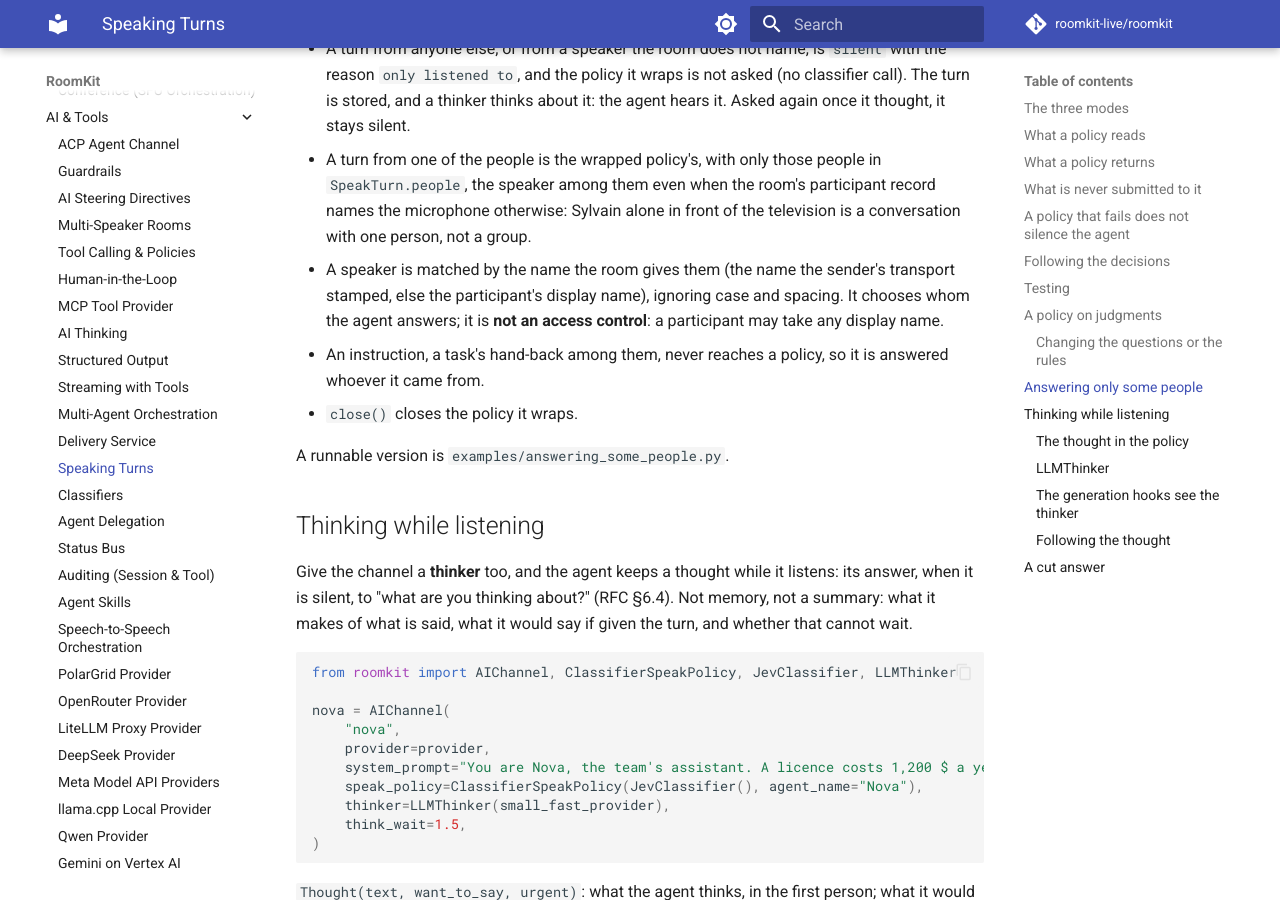
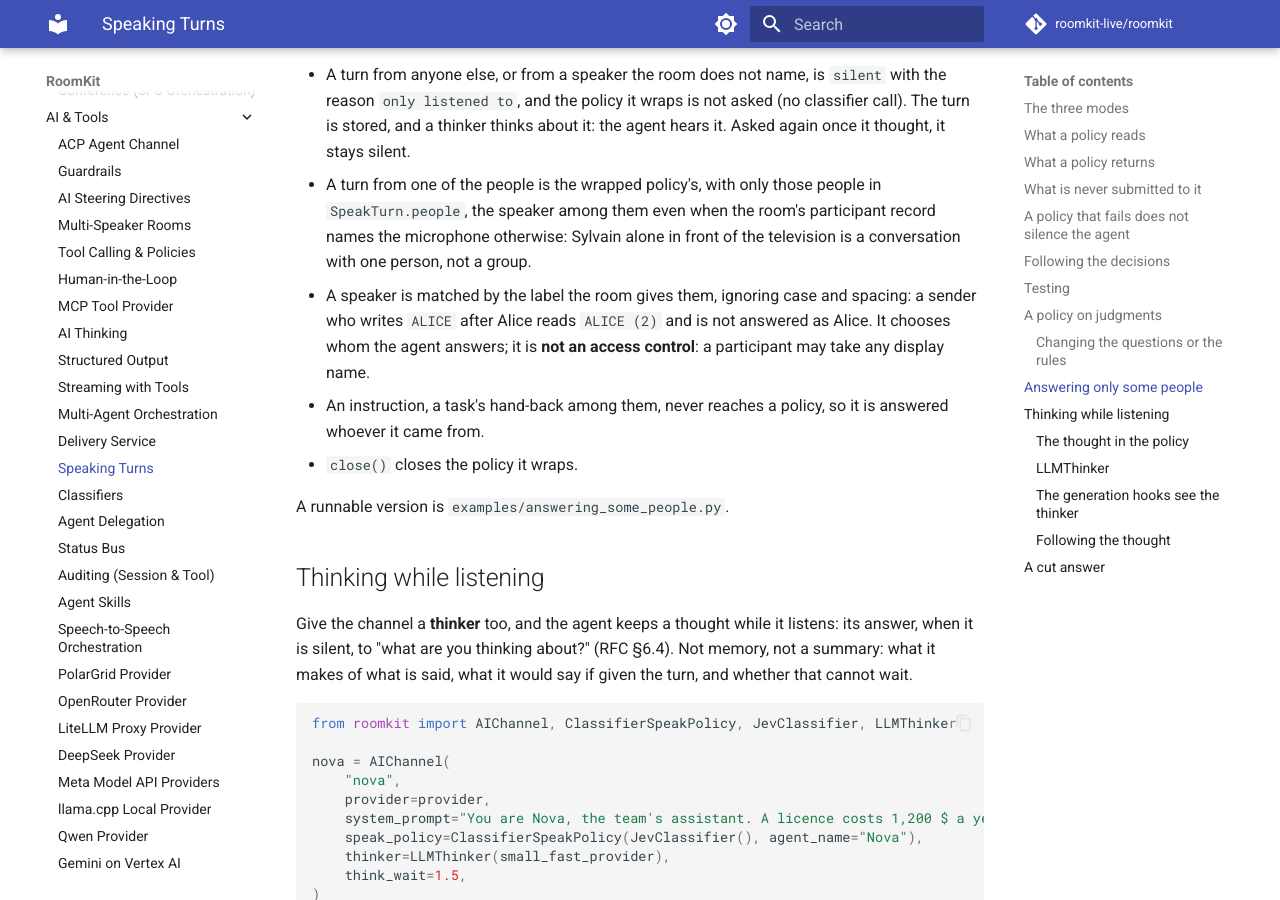
Before and after one commit to roomkit-live/roomkit-docs, an MkDocs documentation site: the page built from docs/guides/speaking-turns.md, in a window 1280 px wide and 900 px high, scrolled down 5362 px. Built offline with MkDocs 1.6.1 and Material for MkDocs 9.7.7, drawn with Linux system fonts in a browser that asks for light colours; comment, search, counter and statistics services are not loaded; some of the changed text lies outside the part shown.

Commit message:
docs(context): a delegated task names who asked for it, a summary-joined turn keeps its label, and SpeakTurn.speakers holds the conversation's labels (RMK-615)

```diff
--- a/docs/guides/speaking-turns.md
+++ b/docs/guides/speaking-turns.md
@@ -45,9 +45,10 @@ A runnable version, with two people and the three modes, is
   participants that are neither agents nor bots, or the distinct speakers of the
   recent events when there are more (one microphone may carry several diarized
   voices);
-- `speakers` — who said `event` and each of `recent`, by event id, where the room
-  names them (the name the sender's transport stamped, else the participant's
-  display name);
+- `speakers` — who said `event` and each of `recent`, by event id, by the label
+  the AI context gives them: the sender's name, the channel for a sender with
+  none (`@sms1`), and the rank of a sender whose name reads like an earlier
+  one's (`ALICE (2)`, a different person from Alice);
 - `channel_id` — the agent's channel: `turn.by_agent(e)` tells the agent's own
   answers in `recent`.
 
@@ -232,10 +233,10 @@ nova = AIChannel(
   in `SpeakTurn.people`, the speaker among them even when the room's
   participant record names the microphone otherwise: Sylvain alone in front of
   the television is a conversation with one person, not a group.
-- A speaker is matched by the name the room gives them (the name the sender's
-  transport stamped, else the participant's display name), ignoring case and
-  spacing. It chooses whom the agent answers; it is **not an access control**: a
-  participant may take any display name.
+- A speaker is matched by the label the room gives them, ignoring case and
+  spacing: a sender who writes `ALICE` after Alice reads `ALICE (2)` and is not
+  answered as Alice. It chooses whom the agent answers; it is **not an access
+  control**: a participant may take any display name.
 - An instruction, a task's hand-back among them, never reaches a policy, so it
   is answered whoever it came from.
 - `close()` closes the policy it wraps.
```
Also changed, not shown: docs/guides/multi-speaker-rooms.md (+1 -1 lines), docs/guides/orchestration.md (+6 -1 lines).
